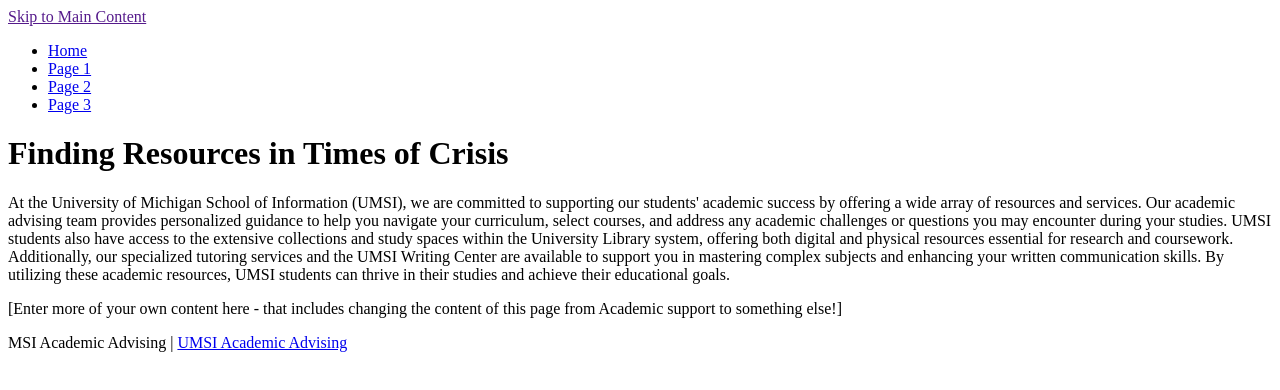
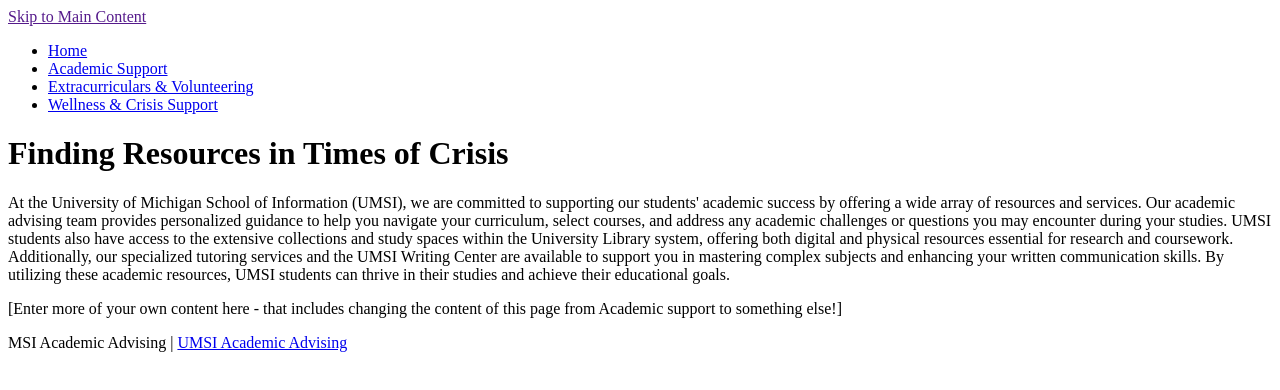
Before and after one commit to kaitlynchee27/client_project_w25, a plain HTML site: page page_3.html in a window 1280 px wide. Drawn offline with Linux system fonts and the light colour scheme.

Commit message:
Update page_3.html

```diff
--- a/page_3.html
+++ b/page_3.html
@@ -13,9 +13,9 @@
         <nav>
             <ul>
                 <li><a href = "index.html">Home</a></li>
-                <li><a href = "page_1.html">Page 1</a></li>
-                <li><a href = "page_2.html">Page 2</a></li>
-                <li><a href = "page_3.html">Page 3</a></li>
+                <li><a href = "page_1.html">Academic Support</a></li>
+                <li><a href = "page_2.html">Extracurriculars & Volunteering</a></li>
+                <li><a href = "page_3.html">Wellness & Crisis Support</a></li>
             </ul>
         </nav>
         <h1>Finding Resources in Times of Crisis</h1>
```
